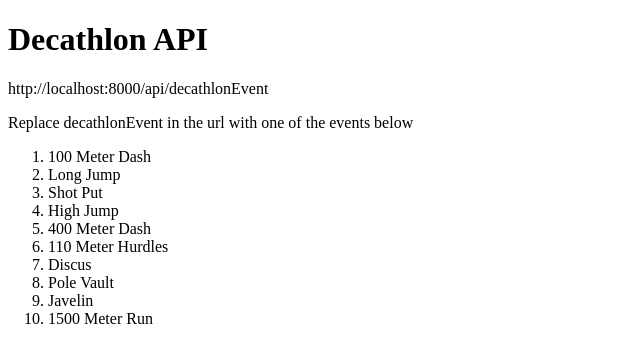
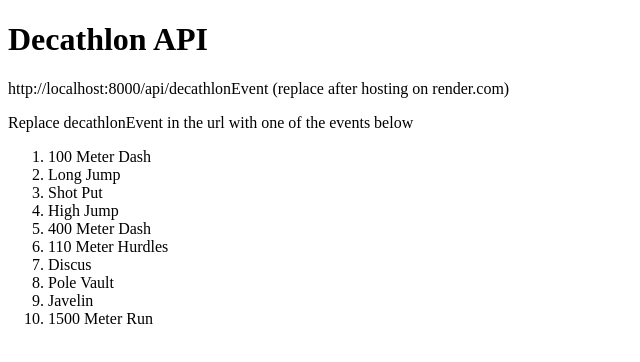
Before and after one commit to skylerreising/decathlon-api, a website: page index.html in a window 1280 px wide. Shown: the whole page, without its empty margins (0-640 px from the left). Drawn offline with Linux system fonts and the light colour scheme.

Commit message:
Updated index.html

```diff
--- a/index.html
+++ b/index.html
@@ -7,7 +7,7 @@
 </head>
 <body>
     <h1>Decathlon API</h1>
-    <p>http://localhost:8000/api/decathlonEvent</p>
+    <p>http://localhost:8000/api/decathlonEvent (replace after hosting on render.com)</p>
     <p>Replace decathlonEvent in the url with one of the events below</p>
     <ol>
         <li>100 Meter Dash</li>
```
